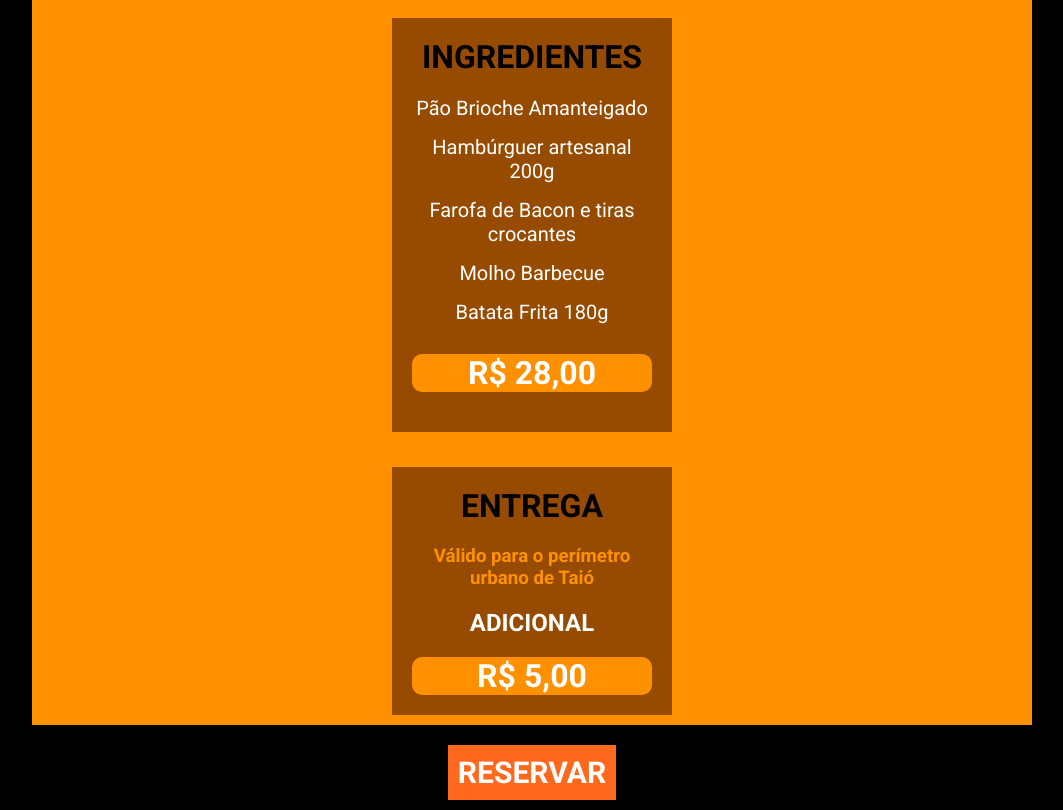
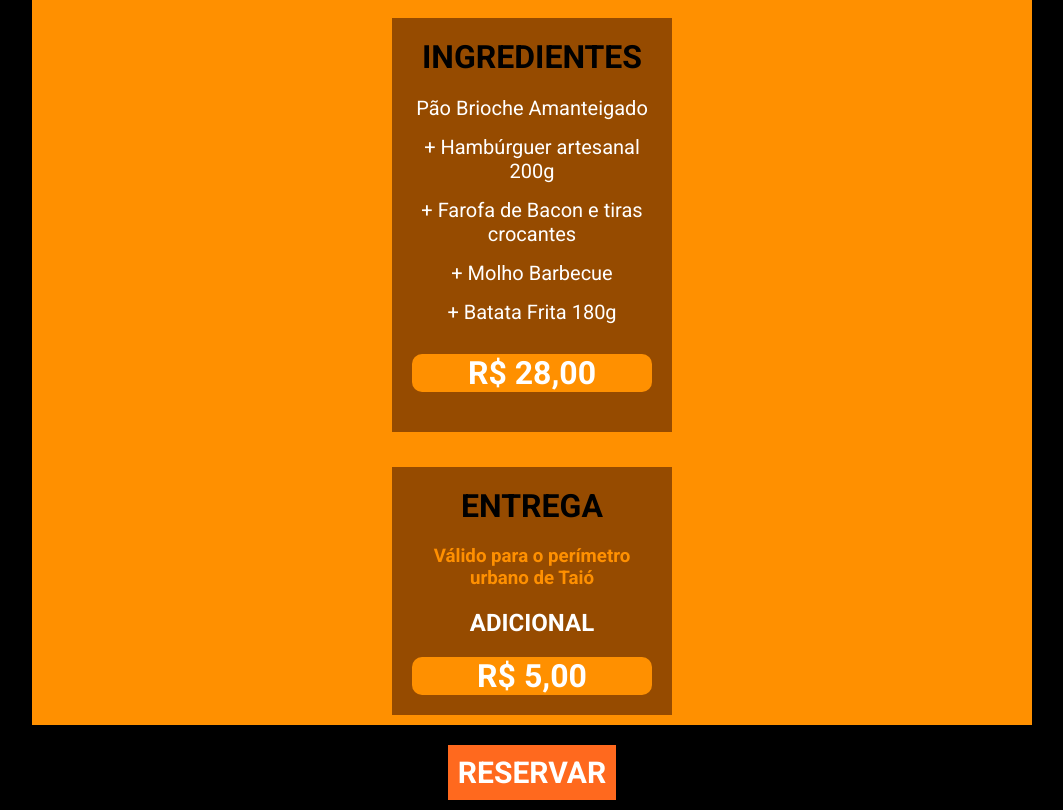
Before and after one commit to otavioluism/KAJ, a React (Create React App) app: page / in a window 1280 px wide. Shown: the part 1421-2231 px from the top of the page, without its empty margins (108-1171 px from the left). Built offline with nearby package versions, Linux system fonts and the light colour scheme; the HTML template or start-up script is replaced by a standard one.

Commit message:
second commit

```diff
--- a/src/App.tsx
+++ b/src/App.tsx
@@ -28,10 +28,10 @@ const App: React.FC = () => {
            <div className="ingredientes">
              <h1>INGREDIENTES</h1>
              <p>Pão Brioche Amanteigado</p>
-             <p>Hambúrguer artesanal 200g</p>
-             <p>Farofa de Bacon e tiras crocantes</p>
-             <p>Molho Barbecue</p>
-             <p>Batata Frita 180g</p>
+             <p>+ Hambúrguer artesanal 200g</p>
+             <p>+ Farofa de Bacon e tiras crocantes</p>
+             <p>+ Molho Barbecue</p>
+             <p>+ Batata Frita 180g</p>
              <div className="preco">
                 <h1>R$ 28,00</h1>
              </div>
```
